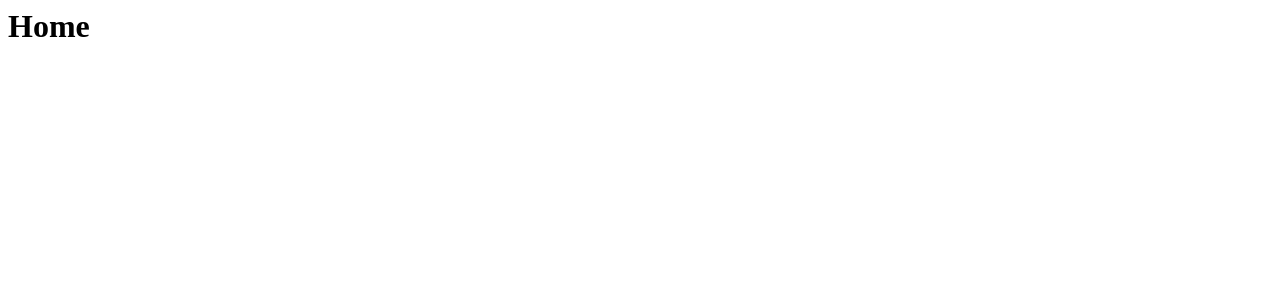
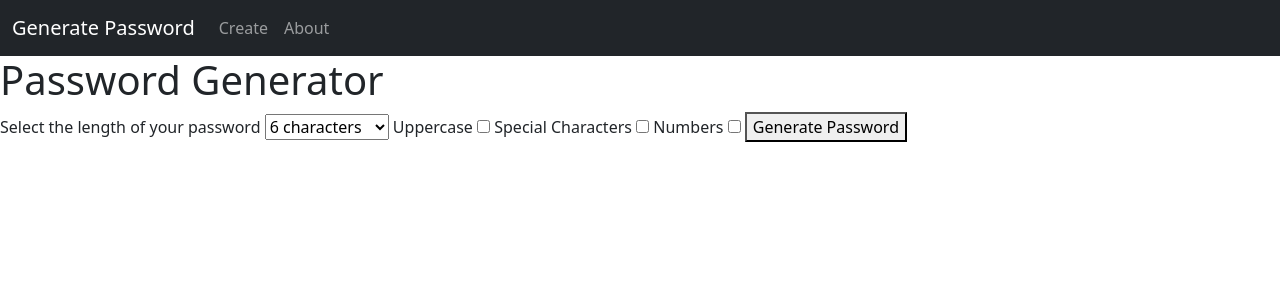
Before and after one commit to willknight27/password-generator, a Django app: page / in a window 1280 px wide. Before the commit the part shown is almost empty. Shown: the top 300 px of the page. Run offline with Django 4.2, Linux system fonts and the light colour scheme.

Commit message:
Nodificar paginas y agregar logica para generacion del password
Agregar bootstrap para estilos del sitio

```diff
--- a/core/templates/core/about.html
+++ b/core/templates/core/about.html
@@ -1 +1,5 @@
-<h1>Hola desde una plantilla html</h1>
+{% extends 'core/base.html' %}
+
+{% block contenido %}
+<h1>Hola desde una plantilla html about</h1>
+{% endblock %}
--- a/core/templates/core/base.html
+++ b/core/templates/core/base.html
@@ -0,0 +1,51 @@
+<!doctype html>
+<html lang="en">
+
+<head>
+    <!-- Required meta tags -->
+    <meta charset="utf-8">
+    <meta name="viewport" content="width=device-width, initial-scale=1">
+    <!-- Bootstrap CSS -->
+    <link href="https://cdn.jsdelivr.net/npm/bootstrap@5.1.3/dist/css/bootstrap.min.css" rel="stylesheet"
+        integrity="sha384-1BmE4kWBq78iYhFldvKuhfTAU6auU8tT94WrHftjDbrCEXSU1oBoqyl2QvZ6jIW3" crossorigin="anonymous">
+    <title>Hello, world!</title>
+</head>
+
+
+<body>
+
+    <header>
+        <nav class="navbar navbar-expand-lg navbar-dark bg-dark">
+            <div class="container-fluid">
+              <a class="navbar-brand" href="#">Generate Password</a>
+              <button class="navbar-toggler" type="button" data-bs-toggle="collapse" data-bs-target="#navbarNavAltMarkup" aria-controls="navbarNavAltMarkup" aria-expanded="false" aria-label="Toggle navigation">
+                <span class="navbar-toggler-icon"></span>
+              </button>
+              <div class="collapse navbar-collapse" id="navbarNavAltMarkup">
+                <div class="navbar-nav">
+                  <a class="nav-link" aria-current="page" href="{% url 'home' %}">Create</a>
+                  <a class="nav-link" href="{% url 'about' %}">About</a>
+
+                </div>
+              </div>
+            </div>
+          </nav>
+    </header>
+
+    <main>
+        {% block contenido %}
+        {% endblock %}
+    </main>
+
+    <footer>
+
+    </footer>
+
+
+
+    <script src="https://cdn.jsdelivr.net/npm/bootstrap@5.1.3/dist/js/bootstrap.bundle.min.js"
+        integrity="sha384-ka7Sk0Gln4gmtz2MlQnikT1wXgYsOg+OMhuP+IlRH9sENBO0LRn5q+8nbTov4+1p"
+        crossorigin="anonymous"></script>
+</body>
+
+</html>
--- a/core/templates/core/home.html
+++ b/core/templates/core/home.html
@@ -1 +1,36 @@
-<h1>Home</h1>
+{% extends 'core/base.html' %}
+
+
+
+{% block contenido %}
+
+<!--La redireccion del formulario según el paráetro name de las rutas-->
+<form  action="{% url 'password' %}">
+
+    <h1>Password Generator</h1>
+
+    <label for="length">Select the length of your password</label>
+    <select name="length" id="length">
+        <option value="6">6 characters</option>
+        <option value="7">7 characters</option>
+        <option value="8">8 characters</option>
+        <option value="9">9 characters</option>
+        <option value="10">10 characters</option>
+        <option value="11">11 characters</option>
+        <option value="12">12 characters</option>
+    </select>
+
+    <label for="uppercase">Uppercase</label>
+    <input type="checkbox" name="uppercase" id="uppercase">
+
+    <label for="special">Special Characters</label>
+    <input type="checkbox" name="special" id="special">
+
+    <label for="numbers">Numbers</label>
+    <input type="checkbox" name="numbers" id="numbers">
+
+    <button>Generate Password</button>
+
+</form>
+
+{% endblock %}
--- /dev/null
+++ b/core/templates/core/password.html
@@ -0,0 +1,6 @@
+{% extends 'core/base.html' %}
+
+
+{% block contenido %}
+<h1>{{password}}</h1>
+{% endblock %}
--- a/core/urls.py
+++ b/core/urls.py
@@ -1,7 +1,9 @@
 from django.urls import path
-from .views import about, home
+from .views import about, home, password
 
 urlpatterns = [
-    path('',home),
-    path('about/',about),
+    path('',home,name="home"),
+    path('about/',about,name="about"),
+    path('password/',password, name="password"),
+
 ]
--- a/core/views.py
+++ b/core/views.py
@@ -1,7 +1,42 @@
 from django.shortcuts import render
+import random
 
 def home(request):
     return render(request,"core/home.html")
 
+
+def password(request):
+
+    password = ""
+
+    # TODO --> Crear una lista de las letras del abecedario
+    characters = list("abcdefghijklmnopqrstuvwxyz")
+
+    # TODO --> Obtener el largo de la contraseña desde el formulario de home y guardarlo en una variable
+    length = int(request.GET.get('length'))
+
+    # TODO --> Obtener el valor del checkbox para mayusculas
+    uppercase = request.GET.get('uppercase')
+
+    if uppercase:
+        characters.extend(list("ABCDEFGHIJKLMNOPQRSTUVWXYZ"))
+
+    if request.GET.get('special'):
+        characters.extend(list("@#$%&*+-_!?"))
+
+    if request.GET.get('numbers'):
+        characters.extend(list("1234567890"))
+
+
+    # Recorrer la lista
+    for i in range(length):
+
+        password += random.choice(characters)
+
+
+    return render(request,"core/password.html", {"password":password})
+
+
+
 def about(request):
     return render(request,"core/about.html")
```
